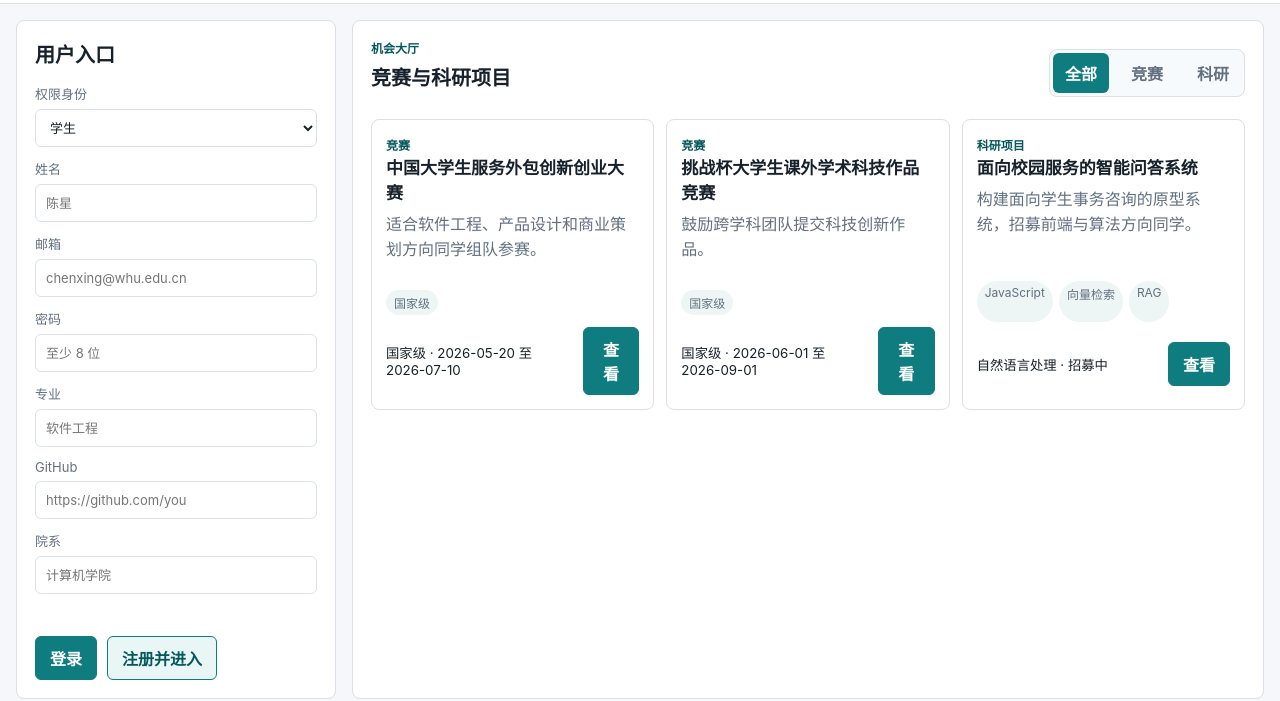
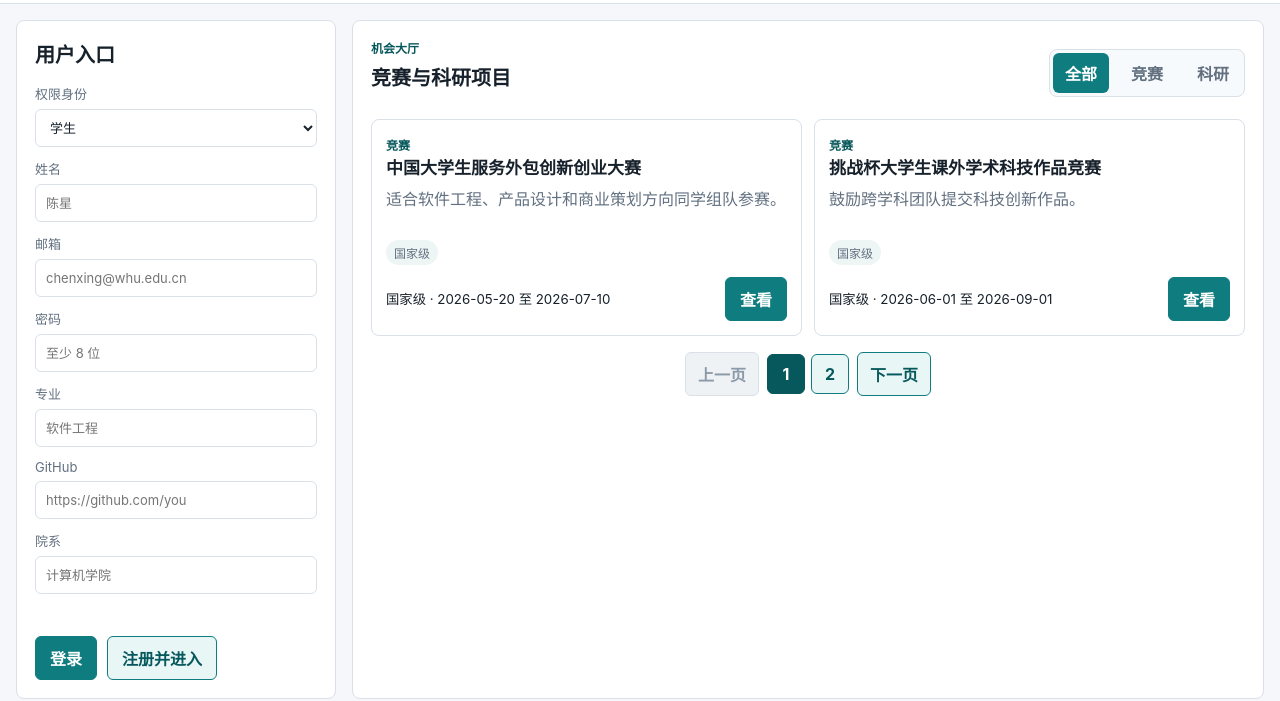
Before and after one commit to asafox2086/whu_SE, a website with bundled scripts: page public/index.html in a window 1280 px wide. Shown: the part 103-804 px from the top of the page. Built offline with nearby package versions, Linux system fonts and the light colour scheme; files whose address does not match are found by name.

Commit message:
Paginate opportunity hall

```diff
--- a/public/index.html
+++ b/public/index.html
@@ -76,6 +76,7 @@
           </div>
         </div>
         <div class="card-grid" data-opportunity-list></div>
+        <nav class="pagination" data-opportunity-pagination aria-label="机会分页"></nav>
       </section>
 
       <section class="panel detail-panel" data-detail-panel>
--- a/public/styles.css
+++ b/public/styles.css
@@ -219,10 +219,44 @@ button.secondary {
   background: #e9f6f6;
 }
 
+button:disabled {
+  border-color: var(--line);
+  color: #8b99a8;
+  background: #eef2f5;
+  cursor: not-allowed;
+}
+
 .card-grid {
   display: grid;
   grid-template-columns: repeat(auto-fit, minmax(240px, 1fr));
   gap: 12px;
+}
+
+.pagination {
+  display: flex;
+  align-items: center;
+  justify-content: center;
+  flex-wrap: wrap;
+  gap: 8px;
+  margin-top: 16px;
+}
+
+.page-numbers {
+  display: flex;
+  align-items: center;
+  flex-wrap: wrap;
+  gap: 6px;
+}
+
+.pagination button {
+  min-width: 38px;
+  padding-inline: 12px;
+}
+
+.pagination button.is-active {
+  color: #fff;
+  background: var(--accent-strong);
+  border-color: var(--accent-strong);
 }
 
 .item-card,
@@ -537,6 +571,15 @@ dd {
     flex-direction: column;
   }
 
+  .pagination {
+    align-items: stretch;
+    flex-direction: column;
+  }
+
+  .page-numbers {
+    justify-content: center;
+  }
+
   .form-grid {
     grid-template-columns: 1fr;
   }
--- a/src/app.mjs
+++ b/src/app.mjs
@@ -43,6 +43,8 @@ let session = loadSession();
 let selectedOpportunityType = "all";
 let selectedOpportunityId = "";
 let selectedOpportunityDetailType = "";
+let selectedOpportunityPage = 1;
+const opportunityPageSize = 2;
 let serverStorageAvailable = false;
 let pendingStateSave = Promise.resolve();
 
@@ -54,6 +56,7 @@ const selectors = {
   rolePanels: document.querySelectorAll("[data-role-panel]"),
   opportunityFilters: document.querySelector("[data-opportunity-filters]"),
   opportunityList: document.querySelector("[data-opportunity-list]"),
+  opportunityPagination: document.querySelector("[data-opportunity-pagination]"),
   detailPanel: document.querySelector("[data-detail-panel]"),
   recruitForm: document.querySelector("[data-recruit-form]"),
   studentRecruits: document.querySelector("[data-student-recruits]"),
@@ -78,6 +81,7 @@ selectors.authForm.addEventListener("submit", handleAuthSubmit);
 selectors.logoutButton.addEventListener("click", handleLogout);
 selectors.opportunityFilters.addEventListener("click", handleOpportunityFilter);
 selectors.opportunityList.addEventListener("click", handleOpportunityClick);
+selectors.opportunityPagination.addEventListener("click", handleOpportunityPageClick);
 selectors.recruitForm.addEventListener("submit", handleRecruitSubmit);
 selectors.detailPanel.addEventListener("click", handleRecruitManagementClick);
 selectors.studentRecruits.addEventListener("click", handleRecruitManagementClick);
@@ -142,7 +146,19 @@ function handleOpportunityFilter(event) {
     return;
   }
   selectedOpportunityType = button.dataset.type;
+  selectedOpportunityPage = 1;
   trackUsage("filter_opportunities", selectedOpportunityType);
+  renderOpportunities();
+}
+
+function handleOpportunityPageClick(event) {
+  const button = event.target.closest("button[data-opportunity-page]");
+  if (!button) {
+    return;
+  }
+
+  selectedOpportunityPage = Number(button.dataset.opportunityPage);
+  trackUsage("paginate_opportunities", selectedOpportunityPage);
   renderOpportunities();
 }
 
@@ -588,12 +604,16 @@ function renderOpportunities() {
     ? {}
     : { type: selectedOpportunityType };
   const opportunities = listOpportunities(state, filter);
+  const totalPages = Math.max(1, Math.ceil(opportunities.length / opportunityPageSize));
+  selectedOpportunityPage = Math.min(Math.max(selectedOpportunityPage, 1), totalPages);
+  const pageStart = (selectedOpportunityPage - 1) * opportunityPageSize;
+  const pagedOpportunities = opportunities.slice(pageStart, pageStart + opportunityPageSize);
 
   selectors.opportunityFilters.querySelectorAll("button").forEach((button) => {
     button.classList.toggle("is-active", button.dataset.type === selectedOpportunityType);
   });
 
-  selectors.opportunityList.innerHTML = opportunities
+  selectors.opportunityList.innerHTML = pagedOpportunities
     .map(
       (opportunity) => {
         const isSelected = opportunity.id === selectedOpportunityId
@@ -617,6 +637,32 @@ function renderOpportunities() {
       }
     )
     .join("");
+  renderOpportunityPagination(totalPages);
+}
+
+function renderOpportunityPagination(totalPages) {
+  if (totalPages <= 1) {
+    selectors.opportunityPagination.innerHTML = "";
+    return;
+  }
+
+  const pageButtons = Array.from({ length: totalPages }, (_, index) => {
+    const page = index + 1;
+    const isActive = page === selectedOpportunityPage;
+    return `
+      <button
+        class="${isActive ? "is-active" : "secondary"}"
+        data-opportunity-page="${page}"
+        ${isActive ? `aria-current="page"` : ""}
+      >${page}</button>
+    `;
+  }).join("");
+
+  selectors.opportunityPagination.innerHTML = `
+    <button class="secondary" data-opportunity-page="${Math.max(1, selectedOpportunityPage - 1)}" ${selectedOpportunityPage === 1 ? "disabled" : ""}>上一页</button>
+    <div class="page-numbers">${pageButtons}</div>
+    <button class="secondary" data-opportunity-page="${Math.min(totalPages, selectedOpportunityPage + 1)}" ${selectedOpportunityPage === totalPages ? "disabled" : ""}>下一页</button>
+  `;
 }
 
 function renderOpportunityDetail(type, id) {
--- a/src/domain.mjs
+++ b/src/domain.mjs
@@ -1119,6 +1119,7 @@ function usageActionLabel(action) {
   const labels = {
     view_opportunity: "浏览机会",
     filter_opportunities: "筛选机会",
+    paginate_opportunities: "切换机会分页",
     publish_team_recruit: "发布组队招募",
     stop_team_recruit: "结束组队招募",
     resume_team_recruit: "重新开启组队招募",
```
Also changed, not shown: tests/opportunity-pagination.test.mjs (added, +22 -0 lines), README.md.
